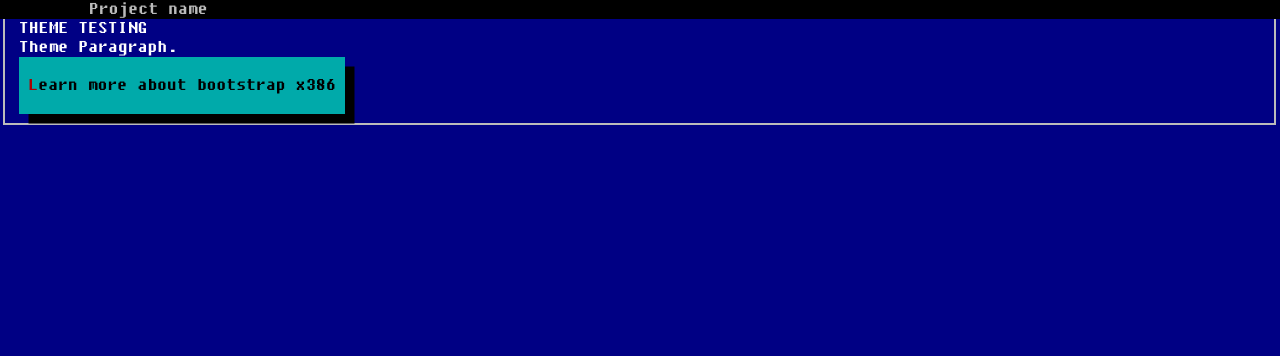
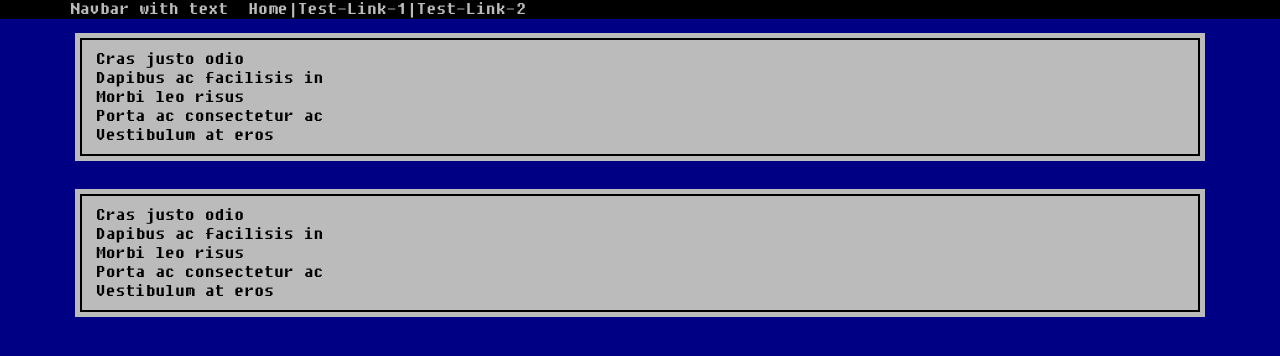
Before and after one commit to cdincer/ListComparer, a React (Create React App) app in the folder frontend/: page / in a window 1280 px wide. Shown: the top 356 px of the page. Built offline with nearby package versions, Linux system fonts and the light colour scheme.

Commit message:
Navbar Listgroup experiment

```diff
--- a/frontend/package.json
+++ b/frontend/package.json
@@ -6,8 +6,11 @@
     "@testing-library/jest-dom": "^5.16.5",
     "@testing-library/react": "^13.4.0",
     "@testing-library/user-event": "^13.5.0",
+    "bootstrap": "^5.2.3",
     "react": "^18.2.0",
+    "react-bootstrap": "^2.7.0",
     "react-dom": "^18.2.0",
+    "react-router-dom": "^6.6.1",
     "react-scripts": "5.0.1",
     "web-vitals": "^2.1.4"
   },
--- a/frontend/src/components/Common/Navbar.js
+++ b/frontend/src/components/Common/Navbar.js
@@ -1,26 +1,22 @@
 import React from "react";
+import Navbar2 from "react-bootstrap/Navbar"
+import Container from 'react-bootstrap/Container';
+import Nav from 'react-bootstrap/Nav';
+
 
 const Navbar = () => {
   return (
-    <div className ="navbar navbar-inverse navbar-fixed-top">
-    <div className ="navbar-inner">
-      <div className ="container">
-        <button type="button" className ="btn btn-navbar" data-toggle="collapse" data-target=".nav-collapse">
-          <span className ="icon-bar"></span>
-          <span className ="icon-bar"></span>
-          <span className ="icon-bar"></span>
-        </button>
-        <a className ="brand" href="https://www.w3schools.com/">Project name</a>
-        <div className ="nav-collapse collapse">
-          <ul className ="nav">
-            <li className ="active"><a href="https://www.w3schools.com/">Home</a></li>
-            <li><a href="#about">About</a></li>
-            <li><a href="#contact">Contact</a></li>
-          </ul>
-        </div>
-      </div>
-    </div>
-  </div>
+    <Navbar2 className="navbar navbar-inverse" expand="lg">
+    <Container className="container">
+    <Navbar2.Brand className="navbar-brand" href="#home">Navbar with text</Navbar2.Brand>
+      <Nav className="me-auto">
+            <Nav.Link  href="#home">Home</Nav.Link>
+            <span>|</span><Nav.Link  href="#link">Test-Link-1</Nav.Link>
+            <span>|</span><Nav.Link  href="#link">Test-Link-2</Nav.Link>
+
+            </Nav>
+    </Container>
+  </Navbar2>
   );
 };
 
--- a/frontend/src/components/Home/Home.js
+++ b/frontend/src/components/Home/Home.js
@@ -1,14 +1,34 @@
 import React from "react";
 import { Link } from "react-router-dom";
+import  ListGroup from "react-bootstrap/ListGroup";
+import Container from 'react-bootstrap/Container';
 
-const HomePage = () => (
-  <div className="jumbotron">
-  <h1>Theme Testing</h1>
-  <p>Theme Paragraph.</p>
-  <Link to="about" className="btn btn-primary btn-lg">
-   Learn more about bootstrap x386
-  </Link>
-</div>
-);
+const HomePage = () => {
+  return(
+    <>
+    <Container className="container">
+
+    <div className="col-sm">
+    <ListGroup>
+    <ListGroup.Item>Cras justo odio</ListGroup.Item>
+    <ListGroup.Item>Dapibus ac facilisis in</ListGroup.Item>
+    <ListGroup.Item>Morbi leo risus</ListGroup.Item>
+    <ListGroup.Item>Porta ac consectetur ac</ListGroup.Item>
+    <ListGroup.Item>Vestibulum at eros</ListGroup.Item>
+    </ListGroup>
+    </div>
+    <div className="col-sm">
+      <ListGroup>
+    <ListGroup.Item>Cras justo odio</ListGroup.Item>
+    <ListGroup.Item>Dapibus ac facilisis in</ListGroup.Item>
+    <ListGroup.Item>Morbi leo risus</ListGroup.Item>
+    <ListGroup.Item>Porta ac consectetur ac</ListGroup.Item>
+    <ListGroup.Item>Vestibulum at eros</ListGroup.Item>
+    </ListGroup>
+    </div>
+</Container>
+</>
+)
+  };
 
 export default HomePage;
```
Also changed, not shown: 1 other file (tests, documents, lock files or other folders).
